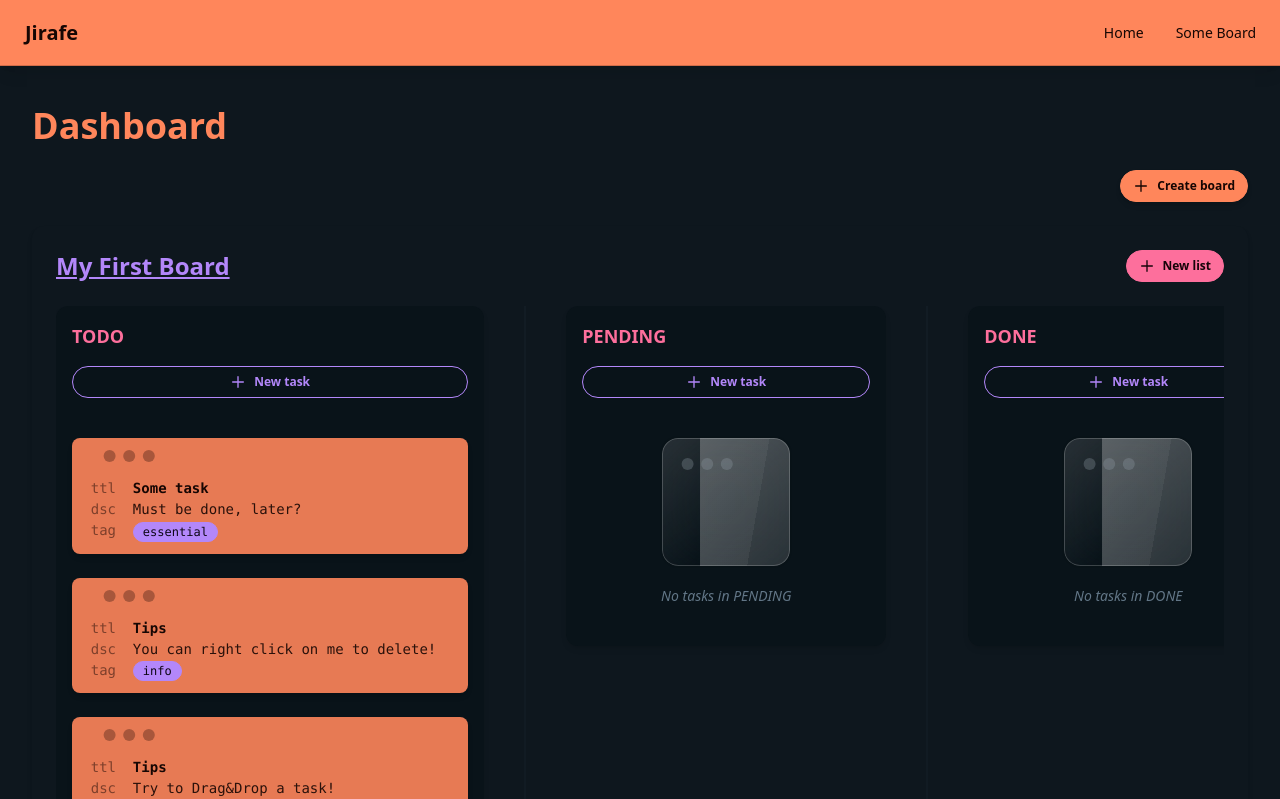
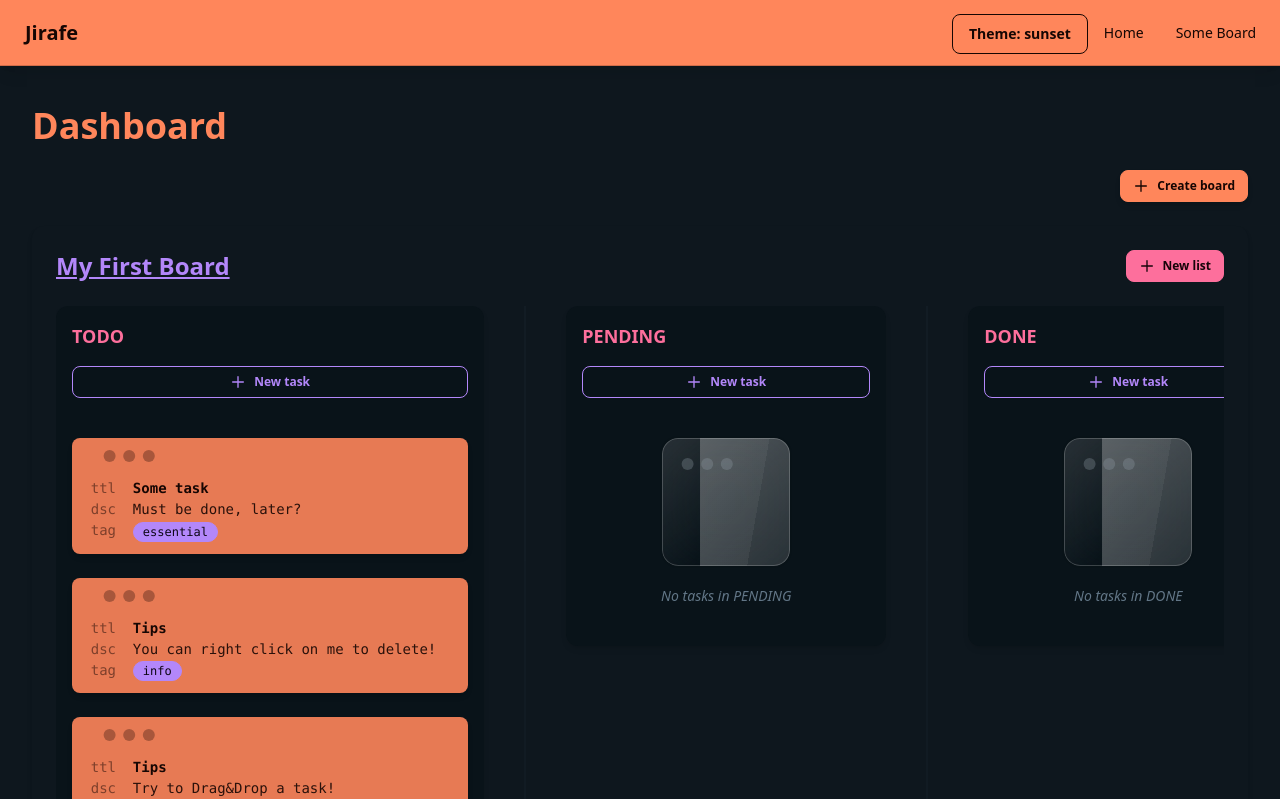
Before and after one commit to Geoffdl/projet-jira, an Angular app: page /home in a window 1280 px wide. Shown: the top 799 px of the page. Built offline with nearby package versions, Linux system fonts and the light colour scheme.

Commit message:
theme picker

```diff
--- a/src/app/app.ts
+++ b/src/app/app.ts
@@ -4,10 +4,11 @@ import { Nav } from './shared/nav/nav';
 import { Footer } from './shared/footer/footer';
 import { BoardComponent } from './features/dashboard/board-component/board-component';
 import { Dashboard } from './features/dashboard/dashboard';
+import { FormsModule } from '@angular/forms';
 
 @Component({
   selector: 'app-root',
-  imports: [RouterOutlet, Nav, Footer],
+  imports: [RouterOutlet, Nav, Footer, FormsModule],
   templateUrl: './app.html',
   styleUrl: './app.css',
 })
--- a/src/app/shared/nav/nav.ts
+++ b/src/app/shared/nav/nav.ts
@@ -1,17 +1,21 @@
 import { Component, input } from '@angular/core';
 import { RouterLink } from '@angular/router';
+import { ThemeSelectorComponent } from "../theme-selector-component/theme-selector-component";
 
 @Component({
   selector: 'app-nav',
   imports: [
-    RouterLink
-  ],
+    RouterLink,
+    ThemeSelectorComponent
+],
   template: `
 <div class="du-navbar bg-primary text-primary-content shadow-lg border-b border-primary-content/20">
   <div class="flex-1">
     <button class="du-btn du-btn-ghost text-xl font-bold">{{title()}}</button>
   </div>
   <div class="flex-none">
+
+    <app-theme-selector-component></app-theme-selector-component>
     <ul class="du-menu du-menu-horizontal px-1 gap-2">
       <li><a class="navlink" routerLink="/home" routerLinkActive="text-accent font-semibold">Home</a></li>
       <li><a class="navlink" routerLink="/board/1" routerLinkActive="text-accent font-semibold">Some Board</a></li>
--- /dev/null
+++ b/src/app/shared/theme-selector-component/theme-selector-component.ts
@@ -0,0 +1,59 @@
+import { Component } from '@angular/core';
+import { FormsModule } from '@angular/forms';
+
+@Component({
+  selector: 'app-theme-selector-component',
+  imports: [FormsModule],
+  template: `
+
+
+<button class="du-btn du-btn-outline" popovertarget="theme-popover" style="anchor-name: --theme-anchor">
+  Theme: {{ currentTheme }}
+</button>
+
+
+<ul
+  popover
+  id="theme-popover"
+  style="position-anchor: --theme-anchor"
+  class="du-dropdown du-menu bg-secondary/99 text-accent-content du-w-52 du-rounded-box du-shadow max-h-96 overflow-y-auto"
+>
+@for(theme of themes; track $index){
+
+  <li  (click)="setTheme(theme)">
+    <a [class.du-active]="theme === currentTheme">{{ theme }}</a>
+  </li>
+}
+</ul>
+  `,
+  styles: ``
+})
+export class ThemeSelectorComponent {
+  themes = [
+    "light", "dark", "cupcake", "bumblebee", "emerald", "corporate",
+    "synthwave", "retro", "cyberpunk", "valentine", "halloween", "garden",
+    "forest", "aqua", "lofi", "pastel", "fantasy", "wireframe", "black",
+    "luxury", "dracula", "cmyk", "autumn", "business", "acid", "lemonade",
+    "night", "coffee", "winter", "dim", "nord", "sunset"
+  ];
+  currentTheme = 'sunset';
+
+  constructor(){
+    this.init()
+  }
+
+  init() {
+    const saved = localStorage.getItem('theme');
+    this.currentTheme = saved ? saved : 'sunset';
+    document.documentElement.setAttribute('data-theme', this.currentTheme);
+  }
+  setTheme(theme: string) {
+    this.currentTheme = theme;
+    document.documentElement.setAttribute('data-theme', theme);
+    localStorage.setItem('theme', theme);
+
+    const popover = document.getElementById('theme-popover') as HTMLDivElement;
+    popover?.hidePopover?.();
+}
+
+}
--- a/src/index.html
+++ b/src/index.html
@@ -1,5 +1,6 @@
 <!doctype html>
-<html lang="en">
+<html data-theme="silk" lang="en">
+
 <head>
   <meta charset="utf-8">
   <title>JiraLike</title>
@@ -7,7 +8,9 @@
   <meta name="viewport" content="width=device-width, initial-scale=1">
   <link rel="icon" type="image/x-icon" href="favicon.ico">
 </head>
+
 <body>
   <app-root></app-root>
 </body>
+
 </html>
--- a/src/styles.css
+++ b/src/styles.css
@@ -2,43 +2,9 @@
 @plugin "@tailwindcss/typography";
 @plugin "daisyui" {
   prefix: "du-";
-  themes: sunset;
+  themes:  all;
 }
 
-@plugin "daisyui/theme" {
-  name: "sunset";
-  default: true;
-  prefersdark: false;
-  color-scheme: "dark";
-  --color-base-100: oklch(22% 0.019 237.69);
-  --color-base-200: oklch(20% 0.019 237.69);
-  --color-base-300: oklch(18% 0.019 237.69);
-  --color-base-content: oklch(77.383% 0.043 245.096);
-  --color-primary: oklch(74.703% 0.158 39.947);
-  --color-primary-content: oklch(14.94% 0.031 39.947);
-  --color-secondary: oklch(72.537% 0.177 2.72);
-  --color-secondary-content: oklch(14.507% 0.035 2.72);
-  --color-accent: oklch(71.294% 0.166 299.844);
-  --color-accent-content: oklch(14.258% 0.033 299.844);
-  --color-neutral: oklch(26% 0.019 237.69);
-  --color-neutral-content: oklch(70% 0.019 237.69);
-  --color-info: oklch(85.559% 0.085 206.015);
-  --color-info-content: oklch(17.111% 0.017 206.015);
-  --color-success: oklch(85.56% 0.085 144.778);
-  --color-success-content: oklch(17.112% 0.017 144.778);
-  --color-warning: oklch(85.569% 0.084 74.427);
-  --color-warning-content: oklch(17.113% 0.016 74.427);
-  --color-error: oklch(85.511% 0.078 16.886);
-  --color-error-content: oklch(17.102% 0.015 16.886);
-  --radius-selector: 1rem;
-  --radius-field: 1rem;
-  --radius-box: 1rem;
-  --size-selector: 0.25rem;
-  --size-field: 0.25rem;
-  --border: 1px;
-  --depth: 0;
-  --noise: 0;
-}
 
 @layer components {
   .page-content {
```
Also changed, not shown: 1 other file (tests, documents, lock files or other folders).
